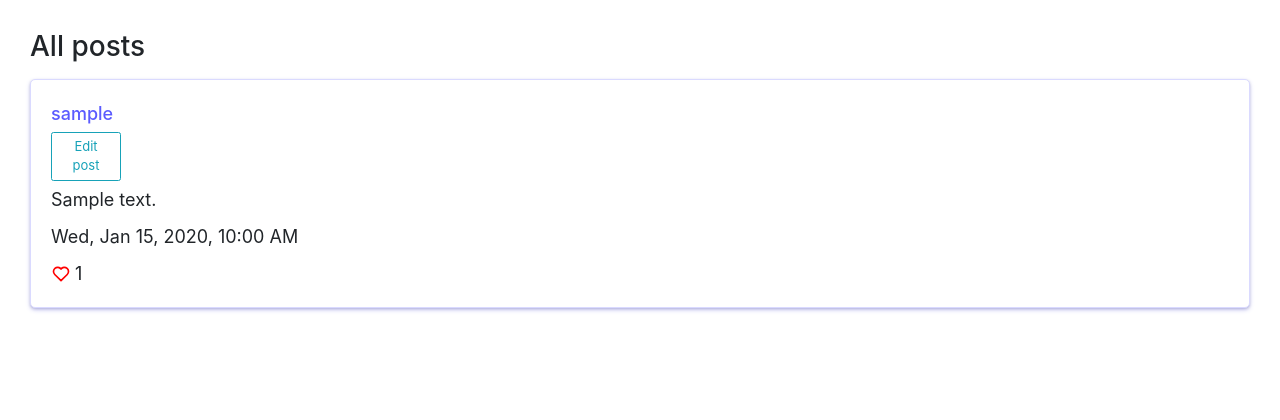
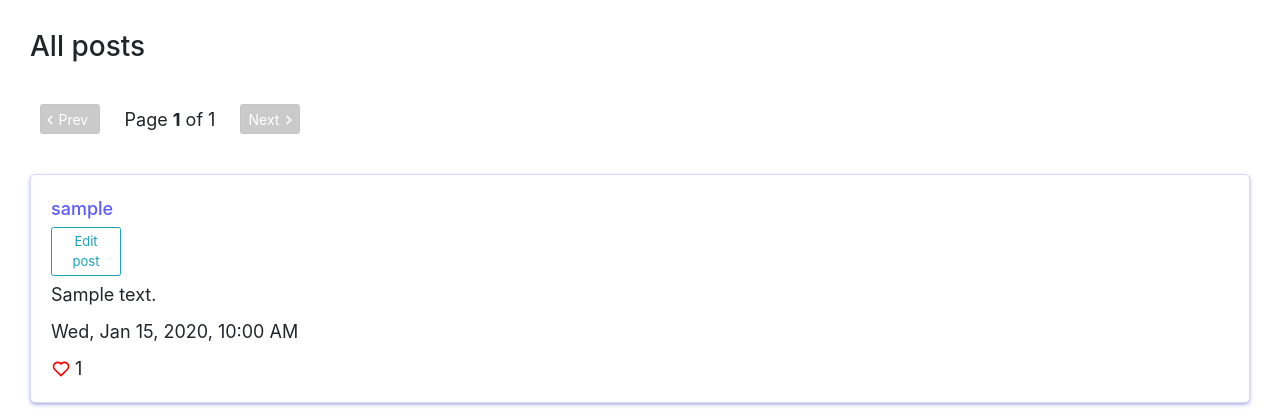
Before and after one commit to gsvidal/social-network-app, a Django app: page / in a window 1280 px wide. Shown: the part 94-514 px from the top of the page. Run offline with Django 3.2, Linux system fonts and the light colour scheme; tables that the repository leaves empty hold one stand-in row (values such as "Sample post"); some libraries are stand-ins or nearby versions.

Commit message:
Add Pagination: - In the backend with Django Paginator. - In the frontend without any library.

```diff
--- a/network/static/index.js
+++ b/network/static/index.js
@@ -3,6 +3,8 @@ const isUserAuth = async () => {
   const { is_authenticated, user_id } = await response.json();
   return { is_authenticated, user_id };
 };
+
+let currentPage = 1;
 
 document.addEventListener("DOMContentLoaded", () => {
   MainPage("all-posts");
@@ -74,7 +76,7 @@ const sendFollowing = (action, posterId) => {
       }
     })
     .then(({ profile_data }) => {
-      document.querySelector('.profile-page').innerHTML = ""
+      document.querySelector(".profile-page").innerHTML = "";
       ProfilePage(profile_data, posterId);
     })
 
@@ -149,11 +151,12 @@ const ProfilePage = (profile_data, posterId) => {
   userDataContainer.append(userAvatar, userMainData, userFollowData);
 
   document.querySelector(".profile-page").append(userDataContainer);
-
-  fetchPosts("profile-page", posterId);
+  const postsContainer = document.createElement("section");
+  document.querySelector(".profile-page").append(postsContainer);
+  fetchPosts("profile-page", postsContainer, currentPage, posterId);
 };
 
-const postItem = (post, page) => {
+const postItem = (post, postsContainer) => {
   const postContainer = document.createElement("div");
   postContainer.className = "post-container";
 
@@ -218,17 +221,74 @@ const postItem = (post, page) => {
     likeContainer
   );
 
-  document
-    .querySelector(`${page !== "profile-page" ? ".main-page" : "." + page}`)
-    ?.append(postContainer);
+  postsContainer.append(postContainer);
 };
 
-const fetchPosts = (page, posterId = 0) => {
-  fetch(`/api/posts/${page}/${posterId}`)
+const PaginationButtons = (postsContainer) => {
+  const paginationButtons = document.createElement("div");
+  paginationButtons.className = "button-pagination-container";
+
+  const previousButton = document.createElement("button");
+  previousButton.className =
+    "btn btn-info button-pagination button-pagination--previous";
+
+  const previousPaginationIcon = document.createElement("span");
+  previousPaginationIcon.className =
+    "pagination-icon pagination--icon--previous";
+
+  previousButton.append(previousPaginationIcon);
+  previousButton.append("Prev");
+
+  const pageInfo = document.createElement("span");
+  pageInfo.className = "page-info";
+
+  const nextButton = document.createElement("button");
+  nextButton.className =
+    "btn btn-info button-pagination button-pagination--next";
+
+  const nextPaginationIcon = document.createElement("span");
+  nextPaginationIcon.className = "pagination-icon pagination-icon--next";
+
+  nextButton.append("Next");
+  nextButton.append(nextPaginationIcon);
+
+  paginationButtons.append(previousButton, pageInfo, nextButton);
+
+  postsContainer.insertAdjacentElement("afterbegin", paginationButtons);
+
+  return { previousButton, pageInfo, nextButton };
+};
+
+const fetchPosts = (page, postsContainer, pageNumber, posterId = 0) => {
+  console.log("ready to fetch");
+  fetch(`/api/posts/${page}/${posterId}?page=${pageNumber}`)
     .then((response) => response.json())
-    .then(({ posts }) => {
-      if (posts.length > 0) {
-        posts.forEach((post) => postItem(post, page));
+    .then(({ posts_info }) => {
+      if (posts_info.posts.length > 0) {
+        postsContainer.innerHTML = "";
+        posts_info.posts.forEach((post) =>
+          postItem(post, postsContainer)
+        );
+        const { previousButton, pageInfo, nextButton } =
+          PaginationButtons(postsContainer);
+        currentPage = pageNumber;
+        previousButton.disabled = !posts_info.has_previous;
+        nextButton.disabled = !posts_info.has_next;
+
+        pageInfo.innerHTML = `Page <strong>${pageNumber}</strong> of ${posts_info.total_pages}`;
+
+        // Event listeners for pagination controls
+        previousButton.addEventListener("click", () => {
+          if (currentPage > 1) {
+            fetchPosts(page, postsContainer, currentPage - 1, posterId);
+          }
+        });
+
+        nextButton.addEventListener("click", () => {
+          if (currentPage < posts_info.total_pages) {
+            fetchPosts(page, postsContainer, currentPage + 1, posterId);
+          }
+        });
       } else {
         const emptyPosts = (document.createElement("p").textContent =
           "No posts yet");
@@ -318,7 +378,7 @@ const NewPostForm = () => {
   const newPostSubmitInput = document.createElement("input");
   newPostSubmitInput.setAttribute("value", "Post");
   newPostSubmitInput.setAttribute("type", "submit");
-  newPostSubmitInput.className = "btn btn-info button";
+  newPostSubmitInput.className = "btn btn-info button button--post";
   newPostSubmitInput.id = "new-post-button";
 
   newPostForm.append(newPostLabel, newPostTextarea, newPostSubmitInput);
@@ -345,5 +405,8 @@ const MainPage = async (page) => {
   if (is_authenticated && page === "all-posts") {
     NewPostForm();
   }
-  fetchPosts(page);
+  const postsContainer = document.createElement("section");
+  document.querySelector(".main-page").append(postsContainer);
+
+  fetchPosts(page, postsContainer, currentPage);
 };
--- a/network/static/network/styles.css
+++ b/network/static/network/styles.css
@@ -88,6 +88,10 @@ h1 {
   font-size: 1.4rem;
 }
 
+.button--post {
+  margin-bottom: 0;
+}
+
 .button--edit {
   width: 70px;
   font-size: 1.3rem;
@@ -176,7 +180,7 @@ h1 {
     height: 35px;
   }
   90% {
-    opacity: .7;
+    opacity: 0.7;
     transform: scaleY(1);
     height: 35px;
   }
@@ -219,3 +223,44 @@ h1 {
 .button--profile {
   margin: 10px;
 }
+
+.button-pagination-container {
+  display: flex;
+  align-items: center;
+  margin: 30px 0;
+}
+
+.button-pagination {
+  display: flex;
+  width: 60px;
+  margin: 10px;
+  font-size: 1.4rem;
+}
+
+.button-pagination:disabled {
+  background-color: rgb(175, 175, 175);
+  border-color: rgb(168, 168, 168);
+  cursor: default;
+}
+
+.page-info {
+  display: inline-block;
+  width: 110px;
+  margin: 0 5px;
+  text-align: center;
+}
+
+.pagination-icon {
+  display: inline-block;
+  position: relative;
+  top: 4px;
+  left: -4px;
+  width: 10px;
+  height: 14px;
+  background: url("../icons/chevron-left.svg") center/cover no-repeat;
+}
+
+.pagination-icon--next {
+  left: 5px;
+  background: url("../icons/chevron-right.svg") center/cover no-repeat;
+}
--- a/network/views.py
+++ b/network/views.py
@@ -7,6 +7,8 @@ from django.urls import reverse
 import json
 from django.core.exceptions import ObjectDoesNotExist  # Import the exception
 from django.db.models import Q
+from django.core.paginator import Paginator,EmptyPage
+
 
 
 from .models import User, Post, Follow
@@ -41,18 +43,17 @@ def new_post(request):
 
 
 def posts(request, page, poster_id):
+    page_number = request.GET.get('page', 1)
+    posts_per_page = 10
+
     if page == "all-posts":
         posts = Post.objects.all().order_by('-date')
     elif page == "following":
-        # posts = Post.objects.filter().order_by('-date')
         try:
             follows = Follow.objects.filter(follower=request.user)
             following_ids = []
             for follow in follows:
                 following_ids.append(follow.followed.id)
-
-
-            print(f"follow id : {following_ids}")
 
             # Create a Q object to combine the conditions
             q = Q(pk__in=following_ids)
@@ -72,8 +73,21 @@ def posts(request, page, poster_id):
     else:
         return JsonResponse({'error': "The page you're looking for, doesn't exist"}, status=400)
 
+    paginator = Paginator(posts, posts_per_page)
+
+    try:
+        page_posts = paginator.page(page_number)
+    except EmptyPage:
+        page_posts = paginator.page(1)  # Handle out-of-range pages by returning the first page
+
+    total_pages = paginator.num_pages
+    print(f"total pages:; {total_pages}")
+    print(f"has previous; {page_posts.has_previous()}")
+    print(f"has next; {page_posts.has_next()}")
+    # print(f"posts count:  {posts.count()}")
+
     post_data = []
-    for post in posts:
+    for post in page_posts:
         likes = post.like_set.count()  # Count the number of likes for each post
         post_data.append({
             "id": post.id,
@@ -82,9 +96,14 @@ def posts(request, page, poster_id):
             "poster": post.poster.username,  # Get the username of the poster
             "poster_id": post.poster.id,
             "likes": likes,  # Include the number of likes
+
         })
 
-    return JsonResponse({"posts": post_data}, status=200)
+    posts_info = {"posts": post_data, "total_pages": total_pages,
+            'has_previous': page_posts.has_previous(),
+            'has_next': page_posts.has_next()}
+
+    return JsonResponse({'posts_info': posts_info}, status=200)
 
 def profile_page(request, poster_id):
     print("before post")
```
Also changed, not shown: network/static/icons/chevron-left.svg (added), network/static/icons/chevron-right.svg (added).
